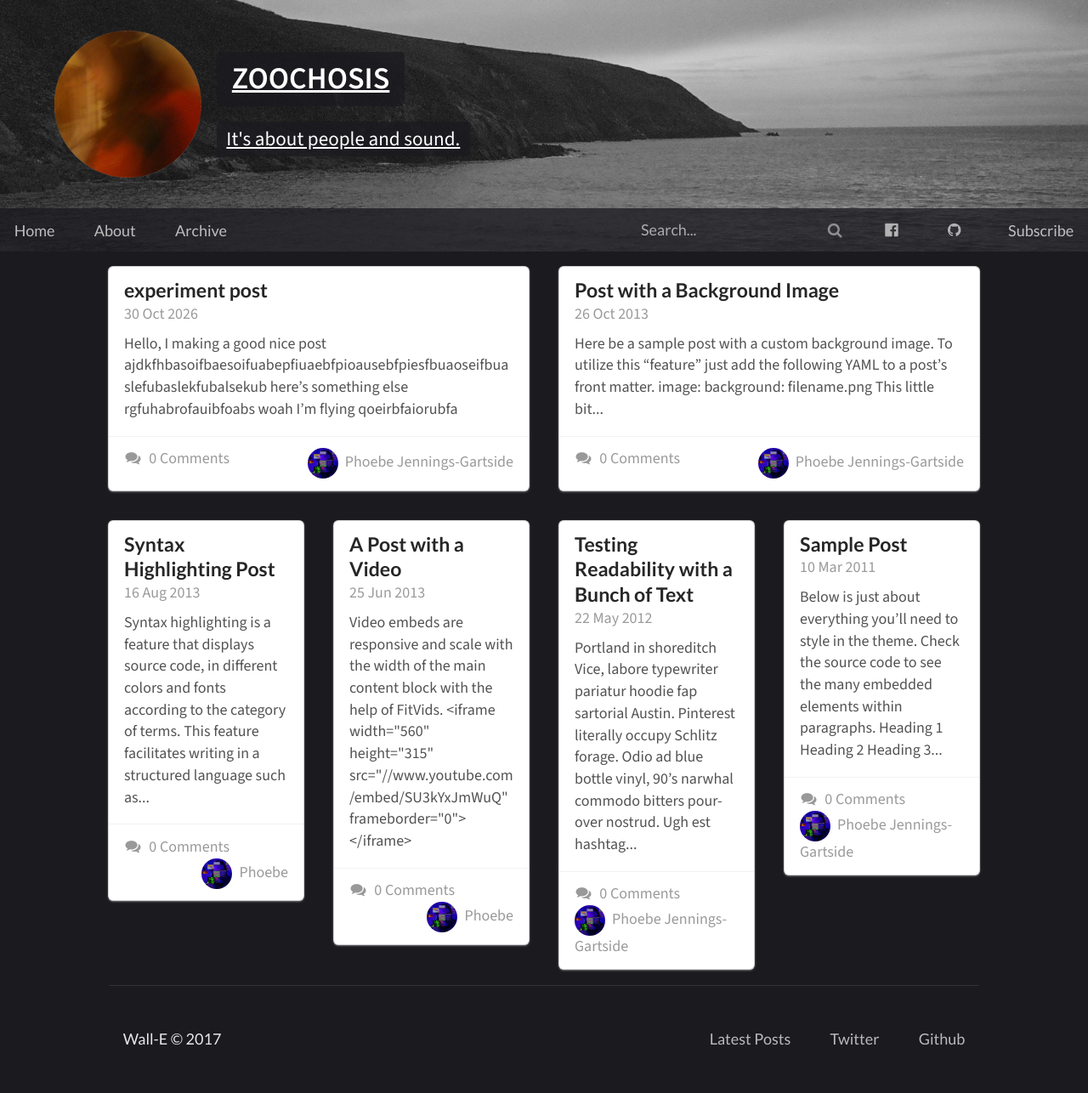
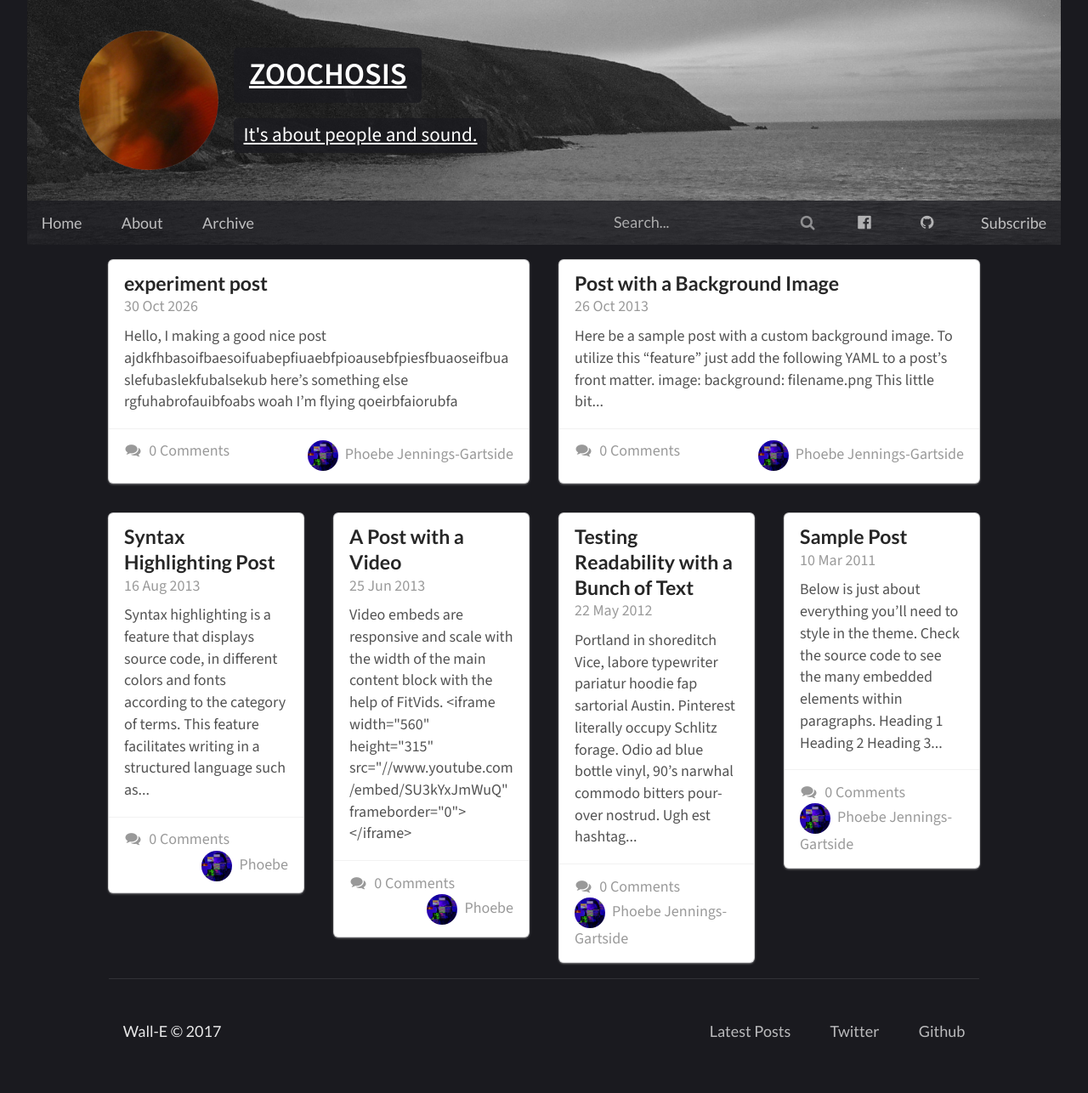
Before and after one commit to ZOOCHOSIS-BLOG/ZOOCHOSIS-BLOG.github.io, a Jekyll site: the page built from index.html, in a window 1280 px wide. Shown: the whole page at 85% size. Built offline with Jekyll 4.4.1, drawn with Linux system fonts in a browser that asks for light colours; the list of posts is cut into pages by our own code; comment, search, counter and statistics services are not loaded.

Commit message:
header width tewst

```diff
--- a/assets/css/main.css
+++ b/assets/css/main.css
@@ -43,7 +43,7 @@ body {
 }
 
 header {
-    max-width: 100%;
+    max-width: 95%;
     margin: 0 auto;
     background-image: url(/assets/img/bg.jpg);
     background-size: cover;
```
